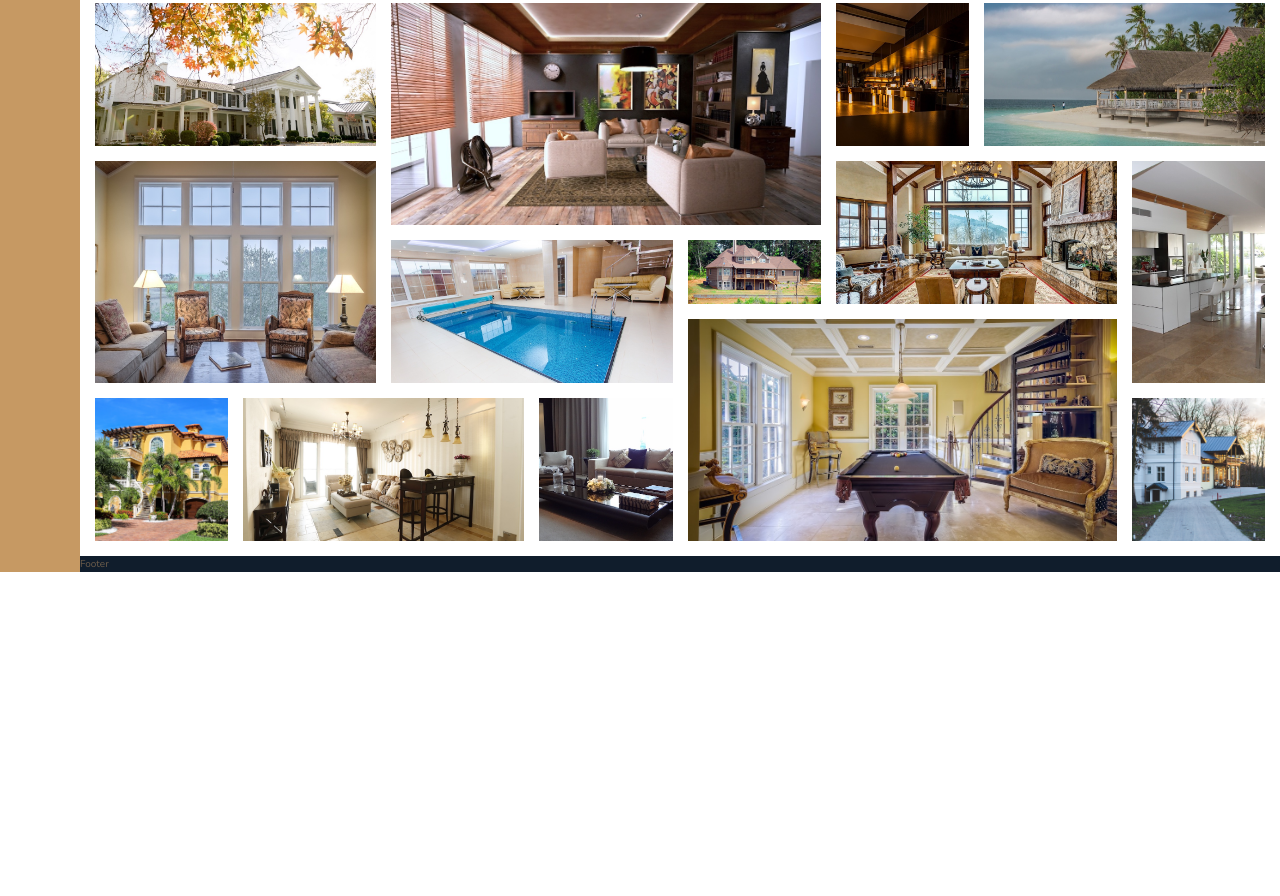
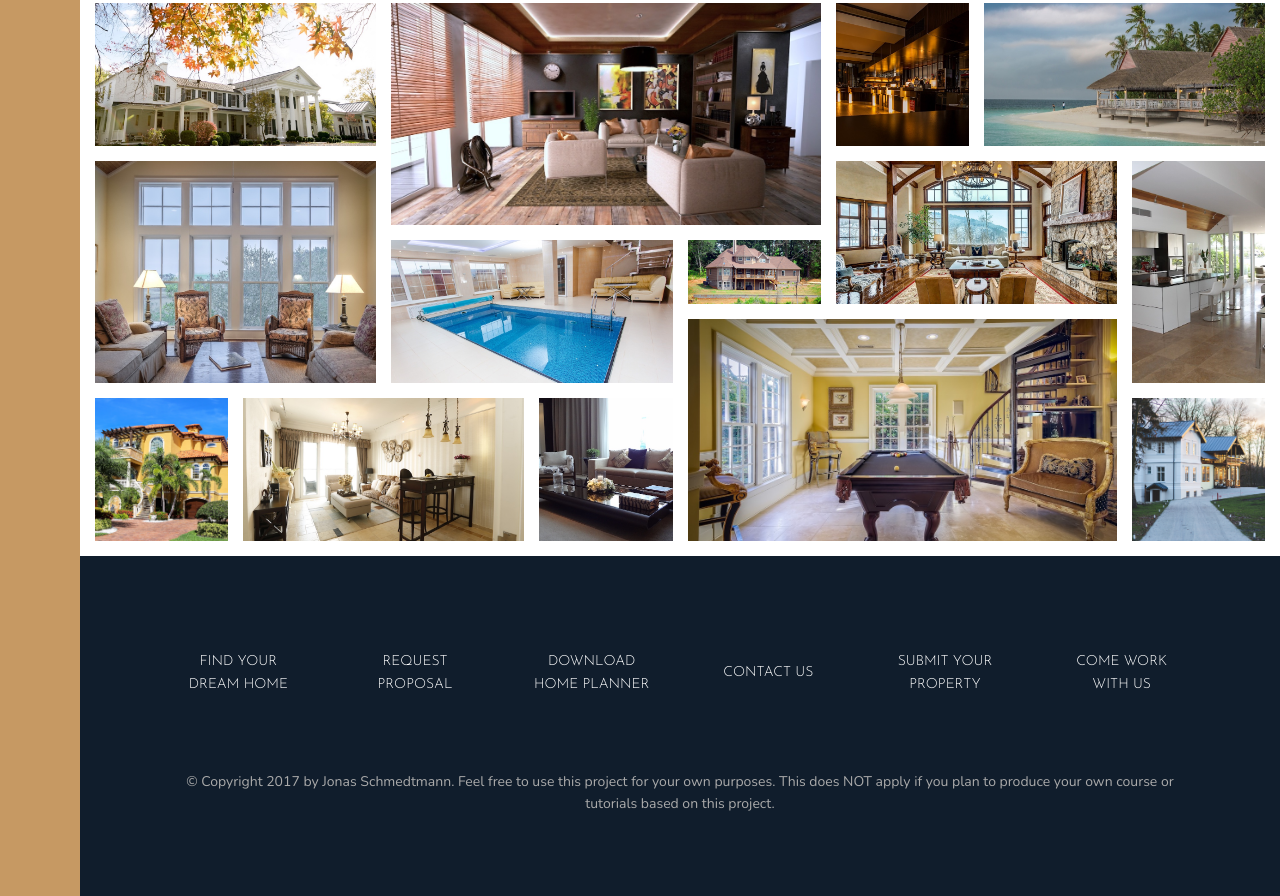
Before and after one commit to SabinaCristea/nexter-sass-project, a website: page index.html in a window 1280 px wide. Shown: the part 3052-3948 px from the top of the page. Before the commit the page ends 3624 px from the top, so only its background shows below. Drawn offline with nearby package versions, Linux system fonts and the light colour scheme.

Commit message:
Built and styled footer

```diff
--- a/index.html
+++ b/index.html
@@ -371,6 +371,32 @@
       </figure>
     </section>
 
-    <footer class="footer">Footer</footer>
+    <footer class="footer">
+      <ul class="nav">
+        <li class="nav__item">
+          <a href="#" class="nav__link">Find your dream home</a>
+        </li>
+        <li class="nav__item">
+          <a href="#" class="nav__link">Request proposal</a>
+        </li>
+        <li class="nav__item">
+          <a href="#" class="nav__link">Download home planner</a>
+        </li>
+        <li class="nav__item">
+          <a href="#" class="nav__link">Contact us</a>
+        </li>
+        <li class="nav__item">
+          <a href="#" class="nav__link">Submit your property</a>
+        </li>
+        <li class="nav__item">
+          <a href="#" class="nav__link">Come work with us</a>
+        </li>
+      </ul>
+      <p class="copyright">
+        &copy; Copyright 2017 by Jonas Schmedtmann. Feel free to use this
+        project for your own purposes. This does NOT apply if you plan to
+        produce your own course or tutorials based on this project.
+      </p>
+    </footer>
   </body>
 </html>
--- a/sass/_footer.scss
+++ b/sass/_footer.scss
@@ -1,4 +1,42 @@
 .footer {
   background-color: $color-secondary;
   grid-column: full-start / full-end;
+
+  padding: 8rem;
 }
+
+.nav {
+  list-style: none;
+
+  display: grid;
+  grid-template-columns: repeat(auto-fit, minmax(15rem, 1fr));
+  gap: 2rem;
+  align-items: center;
+
+  &__link:link,
+  &__link:visited {
+    font-size: 1.4rem;
+    color: #fff;
+    text-decoration: none;
+    font-family: $font-display;
+    text-transform: uppercase;
+    text-align: center;
+    padding: 1.5rem;
+    display: block;
+    transition: all 0.2s;
+  }
+
+  &__link:hover,
+  &__link:active {
+    background-color: rgba(#fff, 0.05);
+    transform: translateY("-3px");
+  }
+}
+
+.copyright {
+  font-size: 1.4rem;
+  color: $color-grey-light-2;
+  margin-top: 6rem;
+
+  text-align: center;
+}
```
Also changed, not shown: css/style.css.
